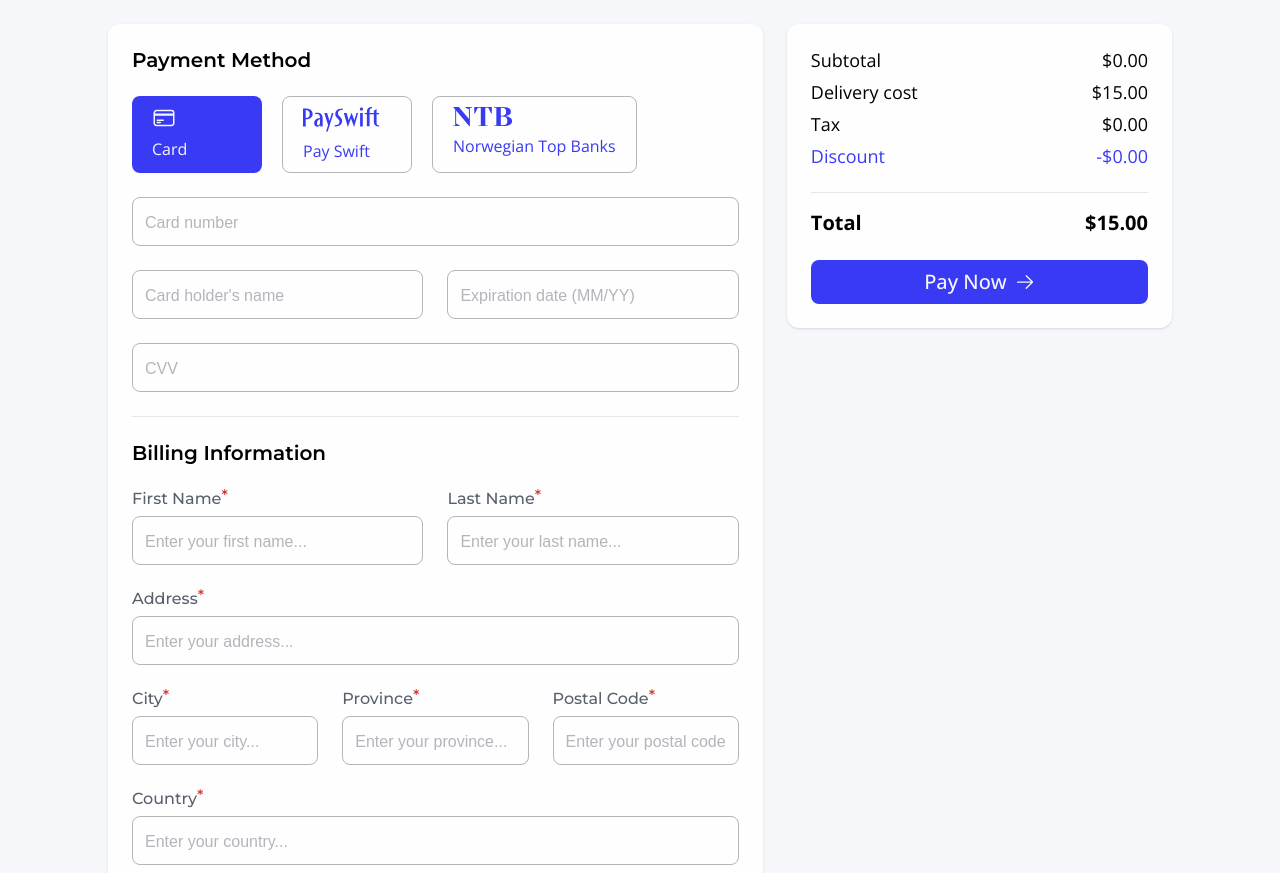
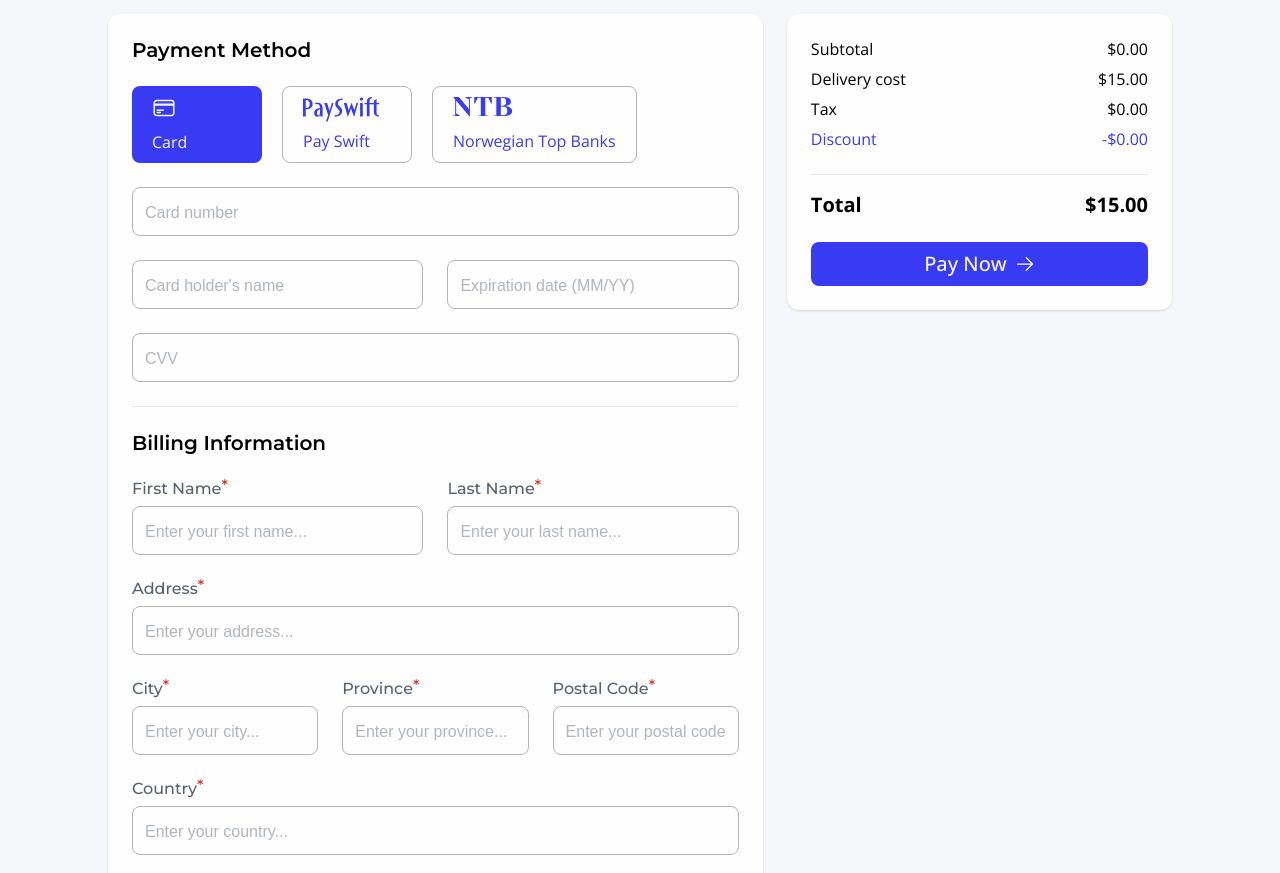
Before and after one commit to helenesyre/PE1-helene-syre, a website built with Vite: page cart/checkout.html in a window 1280 px wide. Shown: the part 268-1141 px from the top of the page. Built offline with nearby package versions, Linux system fonts and the light colour scheme.

Commit message:
Fixed heading levels and update font sizes
Standardized heading levels across components and pages for improved accessibility and consistency. Updated font size variables and responsive breakpoints in variables.css, and adjusted related CSS and HTML to use the new font sizes and heading tags. Minor layout and class name tweaks were also made for clarity and maintainability.

```diff
--- a/account/account.css
+++ b/account/account.css
@@ -26,7 +26,8 @@ body {
 
 .login__form-header h1,
 .signup__form-header h1 {
-    font-size: var(--font-size-h2);
+    font-size: var(--font-size-h1);
+    white-space: nowrap;
 }
 
 .login__form-header p,
@@ -55,7 +56,7 @@ body {
 }
 
 .form__group label {
-    font-size: var(--font-size-h5);
+    font-size: var(--input-font-size);
     color: var(--color-black-300);
     font-weight: var(--font-weight-medium);
     font-family: var(--font-primary);
--- a/cart/cart.css
+++ b/cart/cart.css
@@ -14,6 +14,10 @@
     gap: var(--spacing-24);
     flex-direction: column;
     flex: 1.8;
+}
+
+.cart-page__content h2 {
+    font-size: var(--font-size-h5);
 }
 
 .cart-page__summary {
@@ -37,7 +41,7 @@
 
 .summary__item--total {
     font-weight: var(--font-weight-bold);
-    font-size: var(--font-size-h4);
+    font-size: var(--font-size-h5);
     border-top: 1px solid var(--color-black-50);
     padding-top: var(--spacing-16);
     margin-bottom: var(--spacing-24);
@@ -194,6 +198,7 @@ h4.cart-page__item--name {
     flex-direction: column;
     align-items: flex-start;
     gap: var(--spacing-8);
+    justify-content: space-between;
     min-width: 130px;
     padding: 10px 20px;
     border-radius: var(--border-radius-medium);
@@ -255,7 +260,6 @@ h4.cart-page__item--name {
 }
 
 .success-page__title {
-    font-size: var(--font-size-h3);
     margin-bottom: var(--spacing-8);
 }
 
@@ -296,7 +300,7 @@ h4.cart-page__item--name {
 
 .success-page__info-item--total {
     font-weight: var(--font-weight-bold);
-    font-size: var(--font-size-h4);
+    font-size: var(--font-size-h5);
     border-top: 1px solid var(--color-black-50);
     padding-top: var(--spacing-16);
 }
--- a/cart/checkout.html
+++ b/cart/checkout.html
@@ -18,7 +18,7 @@
     <link rel="stylesheet" href="./cart.css">
   </head>
   <body>
-    <header class="header" id="header">
+    <header class="site-header" id="header">
       <div id="navbar-container" class="padding-bottom"></div>
     </header>
     <main class="container">
@@ -33,7 +33,7 @@
         <section>
             <form id="checkout__form" class="cart-page__layout">
                 <section class="cart-page__content box">
-                    <h4>Payment Method</h4>
+                    <h2>Payment Method</h2>
                     <div class="checkout__input-group--radio">
                         <label class="card-label checked">
                             <input type="radio" class="payment-method-radio" name="payment-method" value="card" checked/>
@@ -87,7 +87,7 @@
                         </div>
                     </div>
 
-                    <h4>Billing Information</h4>
+                    <h2>Billing Information</h2>
                     <div class="checkout__form-row">
                         <div class="checkout__input-group">
                             <label for="first-name">First Name<span class="required">*</span></label>
@@ -146,7 +146,7 @@
         </section>
 
     </main>
-    <footer class="footer" id="footer"></footer>
+    <footer id="footer"></footer>
     <script type="module" src="./checkout.js"></script>
   </body>
 </html>
--- a/product/product.css
+++ b/product/product.css
@@ -19,7 +19,7 @@
 }
 
 .product__overview h1 {
-    font-size: var(--font-size-h2);
+    font-size: var(--font-size-h1);
 }
 
 .product__pricing-rating {
@@ -212,7 +212,7 @@ button.share {
 }
 
 .product__review-author {
-    font-size: var(--font-size-h4);
+    font-size: var(--font-size-h5);
     font-weight: var(--font-weight-semibold);
 }
 
--- a/src/assets/styles/forms.css
+++ b/src/assets/styles/forms.css
@@ -17,7 +17,7 @@
 
 .promocode__input-group label,
 .checkout__input-group label {
-    font-size: var(--font-size-h5);
+    font-size: var(--input-font-size);
     color: var(--color-black-300);
     font-weight: var(--font-weight-medium);
     font-family: var(--font-primary);
--- a/src/assets/styles/variables.css
+++ b/src/assets/styles/variables.css
@@ -76,11 +76,11 @@
 
     /* Font sizes - Mobile first */
     --font-size-h1: 32px;
-    --font-size-h2: 30px;
+    --font-size-h2: 26px;
     --font-size-h3: 22px;
-    --font-size-h4: 16px;
-    --font-size-h5: 14px;
-    --font-size-h6: 12px;
+    --font-size-h4: 18px;
+    --font-size-h5: 16px;
+    --font-size-h6: 14px;
 
     --font-size-paragraph-large: 18px;
     --font-size-paragraph-medium: 16px;
@@ -139,19 +139,20 @@
     -moz-osx-font-smoothing: grayscale; */
 }
 
-/* Desktop font sizes */
+/*========== Tablet ==========*/
+
 @media (min-width: 768px) {
   :root {
-    --font-size-h1: 64px;
-    --font-size-h2: 50px;
-    --font-size-h3: 40px;
-    --font-size-h4: 20px;
-    --font-size-h5: 16px;
-    --font-size-h6: 14px;
+    --font-size-h1: 40px;
+    --font-size-h2: 32px;
+    --font-size-h3: 26px;
+    --font-size-h4: 22px;
+    --font-size-h5: 18px;
+    --font-size-h6: 16px;
 
-    --font-size-paragraph-large: 28px;
-    --font-size-paragraph-medium: 24px;
-    --font-size-paragraph-small: 18px;
+    --font-size-paragraph-large: 20px;
+    --font-size-paragraph-medium: 18px;
+    --font-size-paragraph-small: 15px;
 
     --font-size-label-large: 32px;
     --font-size-label-small: 16px;
@@ -159,4 +160,23 @@
     --tag-font-size-large: 16px;
     --tag-font-size-small: 12px;
   }
+
 }
+
+/*========== Desktop ==========*/
+
+@media (min-width: 1200px) {
+  :root {
+    --font-size-h1: 56px;
+    --font-size-h2: 40px;
+    --font-size-h3: 32px;
+    --font-size-h4: 24px;
+    --font-size-h5: 20px;
+    --font-size-h6: 18px;
+
+    --font-size-paragraph-large: 22px;
+    --font-size-paragraph-medium: 20px;
+    --font-size-paragraph-small: 16px;
+  }
+
+}
--- a/src/components/cartMenu.js
+++ b/src/components/cartMenu.js
@@ -11,7 +11,7 @@ export function cartMenu(element) {
       <div class="cart__close" id="cart-close">
         <i class="fa-solid fa-xmark"></i>
       </div>
-      <h3 class="cart__title">Your Cart</h3>
+      <h2 class="cart__title">Your Cart</h2>
       <p class="cart__subtitle">${cart.getCartCount()} Products in Your Cart</p>
       <div class="cart__content">
       </div>
--- a/src/components/footer.js
+++ b/src/components/footer.js
@@ -16,7 +16,7 @@ export default function footer() {
           </div>
           <div class="footer__links-wrapper">
             <div class="footer__links-container">
-              <h4>Site Map</h4>
+              <h5>Site Map</h5>
               <ul class="footer__links">
                 <li><a href="#">Home</a></li>
                 <li><a href="#">Shop</a></li>
@@ -25,7 +25,7 @@ export default function footer() {
               </ul>
             </div>
             <div class="footer__links-container">
-              <h4>Resources</h4>
+              <h5>Resources</h5>
               <ul class="footer__links">
                 <li><a href="#">Terms of use</a></li>
                 <li><a href="#">Privacy Policy</a></li>
@@ -33,7 +33,7 @@ export default function footer() {
               </ul>
             </div>
             <div class="footer__links-container">
-              <h4>Join Us</h4>
+              <h5>Join Us</h5>
               <ul class="footer__links footer__social-links">
                 <li><a href="#"><i class="fa-brands fa-instagram"></i></a></li>
                 <li><a href="#"><i class="fa-brands fa-facebook"></i></a></li>
```
